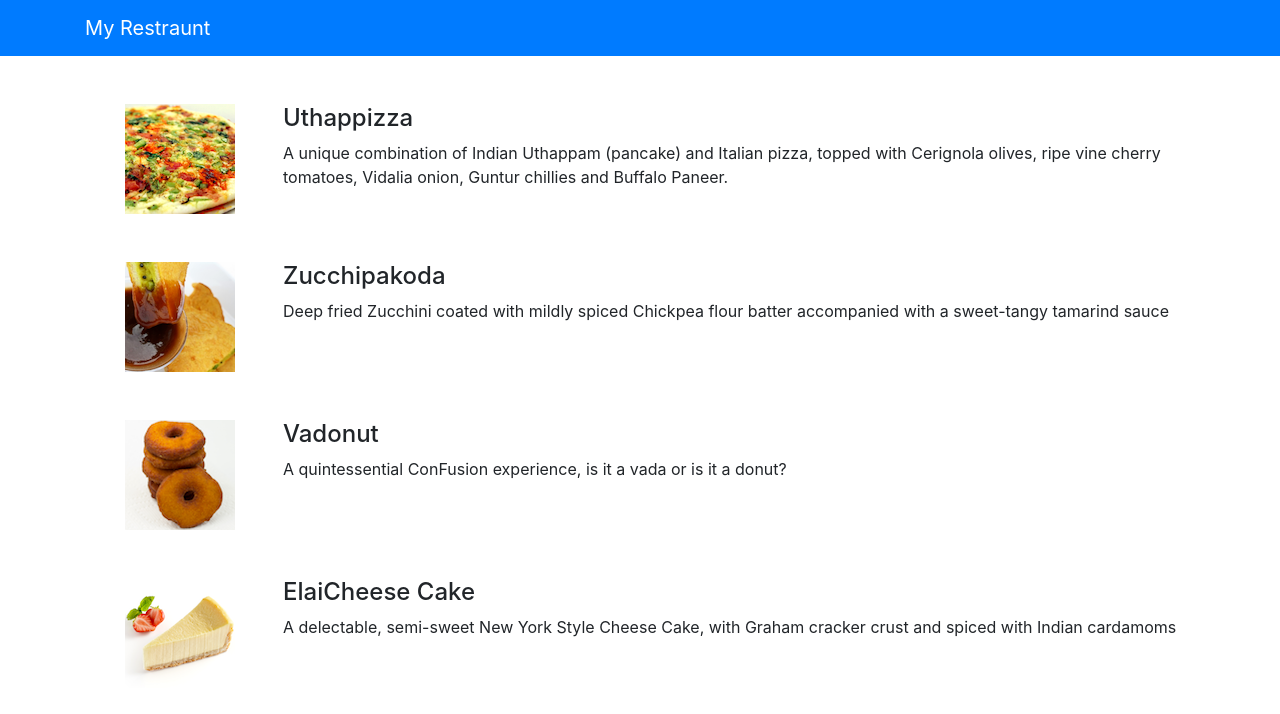
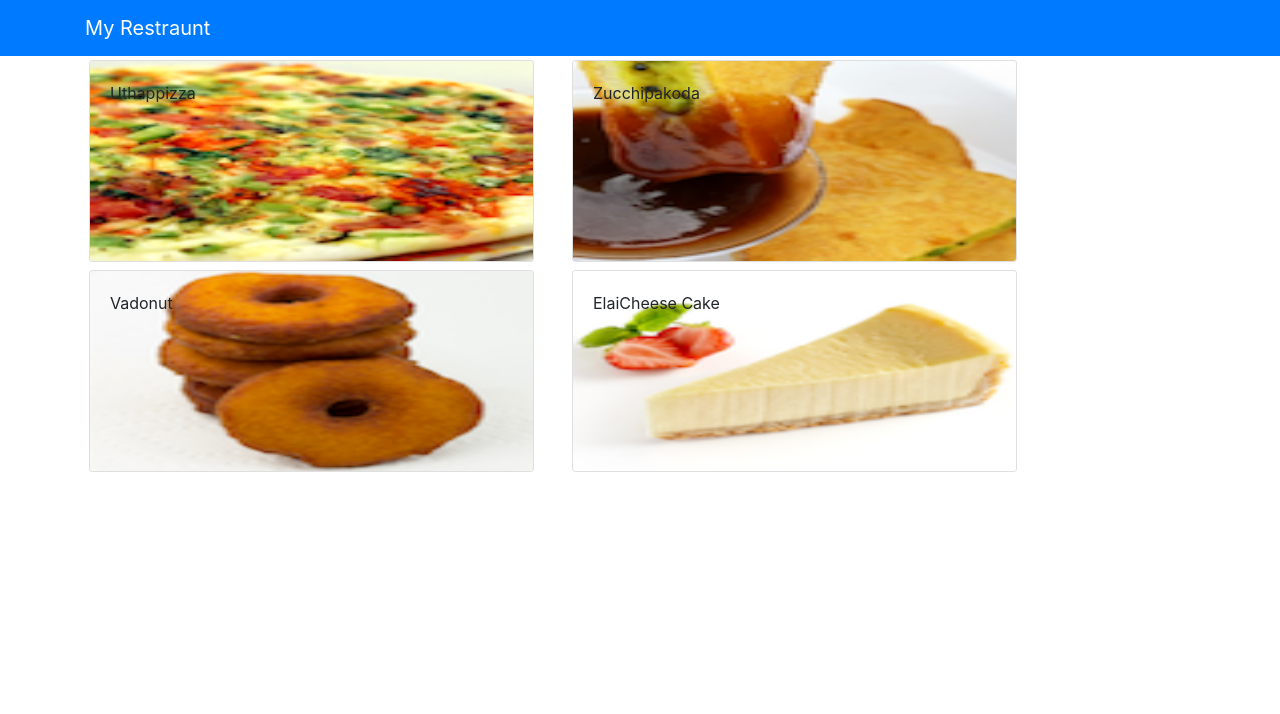
Before and after one commit to Raviteja582/react_course, a React (Create React App) app: page / in a window 1280 px wide. Shown: the top 714 px of the page. Built offline with nearby package versions, Linux system fonts and the light colour scheme.

Commit message:
Add cards to the page.
1.We make the dishes list avaliable to all Components by lifting its state from menucomp to App level.
2.We add cards to display the images.
3.We use the fuctions like onclick method to show the description of the dishes in a seperate card.

```diff
--- a/src/App.js
+++ b/src/App.js
@@ -1,10 +1,18 @@
-import React from 'react';
+import React, { Component } from 'react';
 import logo from './logo.svg';
 import {Navbar, NavbarBrand} from 'reactstrap';
 import './App.css';
 import Menu from './components/menucom';
+import {DISHES} from './shared/dishes';
 
-function App() {
+class App extends Component {
+  	constructor(props) {
+		super(props);
+		this.state={
+			dishes: DISHES
+		};
+	}
+	render() {
 		return (
 			<div>
 				<Navbar dark color="primary">
@@ -12,9 +20,10 @@
 						<NavbarBrand href="/">My Restraunt</NavbarBrand>
 					</div>
 				</Navbar>
-      <Menu />
+				<Menu dishes={this.state.dishes} />
 			</div>
 		);
 	}
+}
 
 export default App;
--- a/src/components/menucom.js
+++ b/src/components/menucom.js
@@ -1,72 +1,58 @@
 import React, { Component } from 'react';
 import {Media} from 'reactstrap';
+import { Card, CardImg, CardImgOverlay, CardText, CardBody,
+    CardTitle } from 'reactstrap';
 class Menu extends Component{
     constructor(props) {
         super(props);
-        this.state={
-            dishes:[
-                {
-                    id: 0,
-                    name:'Uthappizza',
-                    image: 'assets/images/uthappizza.png',
-                    category: 'mains',
-                    label:'Hot',
-                    price:'4.99',
-                    description:'A unique combination of Indian Uthappam (pancake) and Italian pizza, topped with Cerignola olives, ripe vine cherry tomatoes, Vidalia onion, Guntur chillies and Buffalo Paneer.'                        },
-                 {
-                    id: 1,
-                    name:'Zucchipakoda',
-                    image: 'assets/images/zucchipakoda.png',
-                    category: 'appetizer',
-                    label:'',
-                    price:'1.99',
-                    description:'Deep fried Zucchini coated with mildly spiced Chickpea flour batter accompanied with a sweet-tangy tamarind sauce'                        },
-                 {
-                    id: 2,
-                    name:'Vadonut',
-                    image: 'assets/images/vadonut.png',
-                    category: 'appetizer',
-                    label:'New',
-                    price:'1.99',
-                    description:'A quintessential ConFusion experience, is it a vada or is it a donut?'                        },
-                 {
-                    id: 3,
-                    name:'ElaiCheese Cake',
-                    image: 'assets/images/elaicheesecake.png',
-                    category: 'dessert',
-                    label:'',
-                    price:'2.99',
-                    description:'A delectable, semi-sweet New York Style Cheese Cake, with Graham cracker crust and spiced with Indian cardamoms'
-                }
-            ],
-        };
+        this.state = {
+            selectedDish: null
+        }
     }
-
+    onDishSelect(dish) {
+        this.setState({ selectedDish: dish});
+    }
+    renderDish(dish) {
+        if (dish != null)
+            return(
+                <Card>
+                    <CardImg top src={dish.image} alt={dish.name} />
+                    <CardBody>
+                      <CardTitle>{dish.name}</CardTitle>
+                      <CardText>{dish.description}</CardText>
+                    </CardBody>
+                </Card>
+            );
+        else
+            return(
+                <div></div>
+            );
+    }
     render(){
-        const menu = this.state.dishes.map((dish) => {
+        const menu = this.props.dishes.map((dish) => {
             return (
-              <div key={dish.id} className="col-12 mt-5">
-                <Media tag="li">
-                  <Media left middle>
-                      <Media object src={dish.image} alt={dish.name} />
-                  </Media>
-                  <Media body className="ml-5">
-                    <Media heading>{dish.name}</Media>
-                    <p>{dish.description}</p>
-                  </Media>
-                </Media>
+              <div  className="col-12 col-md-5 m-1">
+                <Card key={dish.id}
+                  onClick={() => this.onDishSelect(dish)}>
+                  <CardImg width="200px" height="200px" src={dish.image} alt={dish.name} />
+                  <CardImgOverlay>
+                      <CardTitle>{dish.name}</CardTitle>
+                  </CardImgOverlay>
+                </Card>
               </div>
             );
         });
-
         return (
-          <div className="container">
-            <div className="row">
-              <Media list>
-                  {menu}
-              </Media>
+            <div className="container">
+                <div className="row">
+                    {menu}
+                </div>
+                <div className="row">
+                  <div  className="col-12 col-md-5 m-1">
+                    {this.renderDish(this.state.selectedDish)}
+                  </div>
+                </div>
             </div>
-          </div>
         );
     }
 }
--- /dev/null
+++ b/src/shared/dishes.js
@@ -0,0 +1,179 @@
+export const DISHES = [
+    {
+        id: 0,
+        name: 'Uthappizza',
+        image: 'assets/images/uthappizza.png',
+        category: 'mains',
+        label: 'Hot',
+        price: '4.99',
+        description: 'A unique combination of Indian Uthappam (pancake) and Italian pizza, topped with Cerignola olives, ripe vine cherry tomatoes, Vidalia onion, Guntur chillies and Buffalo Paneer.',
+        comments: [
+            {
+                id: 0,
+                rating: 5,
+                comment: "Imagine all the eatables, living in conFusion!",
+                author: "John Lemon",
+                date: "2012-10-16T17:57:28.556094Z"
+            },
+            {
+                id: 1,
+                rating: 4,
+                comment: "Sends anyone to heaven, I wish I could get my mother-in-law to eat it!",
+                author: "Paul McVites",
+                date: "2014-09-05T17:57:28.556094Z"
+            },
+            {
+                id: 2,
+                rating: 3,
+                comment: "Eat it, just eat it!",
+                author: "Michael Jaikishan",
+                date: "2015-02-13T17:57:28.556094Z"
+            },
+            {
+                id: 3,
+                rating: 4,
+                comment: "Ultimate, Reaching for the stars!",
+                author: "Ringo Starry",
+                date: "2013-12-02T17:57:28.556094Z"
+            }, {
+                id: 4,
+                rating: 2,
+                comment: "It's your birthday, we're gonna party!",
+                author: "25 Cent",
+                date: "2011-12-02T17:57:28.556094Z"
+            }
+        ]
+    }, {
+        id: 1,
+        name: 'Zucchipakoda',
+        image: 'assets/images/zucchipakoda.png',
+        category: 'appetizer',
+        label: '',
+        price: '1.99',
+        description: 'Deep fried Zucchini coated with mildly spiced Chickpea flour batter accompanied with a sweet-tangy tamarind sauce',
+        comments: [
+            {
+                id: 0,
+                rating: 5,
+                comment: "Imagine all the eatables, living in conFusion!",
+                author: "John Lemon",
+                date: "2012-10-16T17:57:28.556094Z"
+            },
+            {
+                id: 1,
+                rating: 4,
+                comment: "Sends anyone to heaven, I wish I could get my mother-in-law to eat it!",
+                author: "Paul McVites",
+                date: "2014-09-05T17:57:28.556094Z"
+            },
+            {
+                id: 2,
+                rating: 3,
+                comment: "Eat it, just eat it!",
+                author: "Michael Jaikishan",
+                date: "2015-02-13T17:57:28.556094Z"
+            },
+            {
+                id: 3,
+                rating: 4,
+                comment: "Ultimate, Reaching for the stars!",
+                author: "Ringo Starry",
+                date: "2013-12-02T17:57:28.556094Z"
+            }, {
+                id: 4,
+                rating: 2,
+                comment: "It's your birthday, we're gonna party!",
+                author: "25 Cent",
+                date: "2011-12-02T17:57:28.556094Z"
+            }
+        ]
+    }, {
+        id: 2,
+        name: 'Vadonut',
+        image: 'assets/images/vadonut.png',
+        category: 'appetizer',
+        label: 'New',
+        price: '1.99',
+        description: 'A quintessential ConFusion experience, is it a vada or is it a donut?',
+        comments: [
+            {
+                id: 0,
+                rating: 5,
+                comment: "Imagine all the eatables, living in conFusion!",
+                author: "John Lemon",
+                date: "2012-10-16T17:57:28.556094Z"
+            },
+            {
+                id: 1,
+                rating: 4,
+                comment: "Sends anyone to heaven, I wish I could get my mother-in-law to eat it!",
+                author: "Paul McVites",
+                date: "2014-09-05T17:57:28.556094Z"
+            },
+            {
+                id: 2,
+                rating: 3,
+                comment: "Eat it, just eat it!",
+                author: "Michael Jaikishan",
+                date: "2015-02-13T17:57:28.556094Z"
+            },
+            {
+                id: 3,
+                rating: 4,
+                comment: "Ultimate, Reaching for the stars!",
+                author: "Ringo Starry",
+                date: "2013-12-02T17:57:28.556094Z"
+            }, {
+                id: 4,
+                rating: 2,
+                comment: "It's your birthday, we're gonna party!",
+                author: "25 Cent",
+                date: "2011-12-02T17:57:28.556094Z"
+            }
+        ]
+    }, {
+        id: 3,
+        name: 'ElaiCheese Cake',
+        image: 'assets/images/elaicheesecake.png',
+        category: 'dessert',
+        label: '',
+        price: '2.99',
+        description: 'A delectable, semi-sweet New York Style Cheese Cake, with Graham cracker crust and spiced with Indian cardamoms',
+        comments: [
+            {
+                id: 0,
+                rating: 5,
+                comment: "Imagine all the eatables, living in conFusion!",
+                author: "John Lemon",
+                date: "2012-10-16T17:57:28.556094Z"
+            },
+            {
+                id: 1,
+                rating: 4,
+                comment: "Sends anyone to heaven, I wish I could get my mother-in-law to eat it!",
+                author: "Paul McVites",
+                date: "2014-09-05T17:57:28.556094Z"
+            },
+            {
+                id: 2,
+                rating: 3,
+                comment: "Eat it, just eat it!",
+                author: "Michael Jaikishan",
+                date: "2015-02-13T17:57:28.556094Z"
+            },
+            {
+                id: 3,
+                rating: 4,
+                comment: "Ultimate, Reaching for the stars!",
+                author: "Ringo Starry",
+                date: "2013-12-02T17:57:28.556094Z"
+            }, {
+                id: 4,
+                rating: 2,
+                comment: "It's your birthday, we're gonna party!",
+                author: "25 Cent",
+                date: "2011-12-02T17:57:28.556094Z"
+            }
+        ]
+    }
+];
```
Lines whose indentation alone changed are shown as unchanged.
